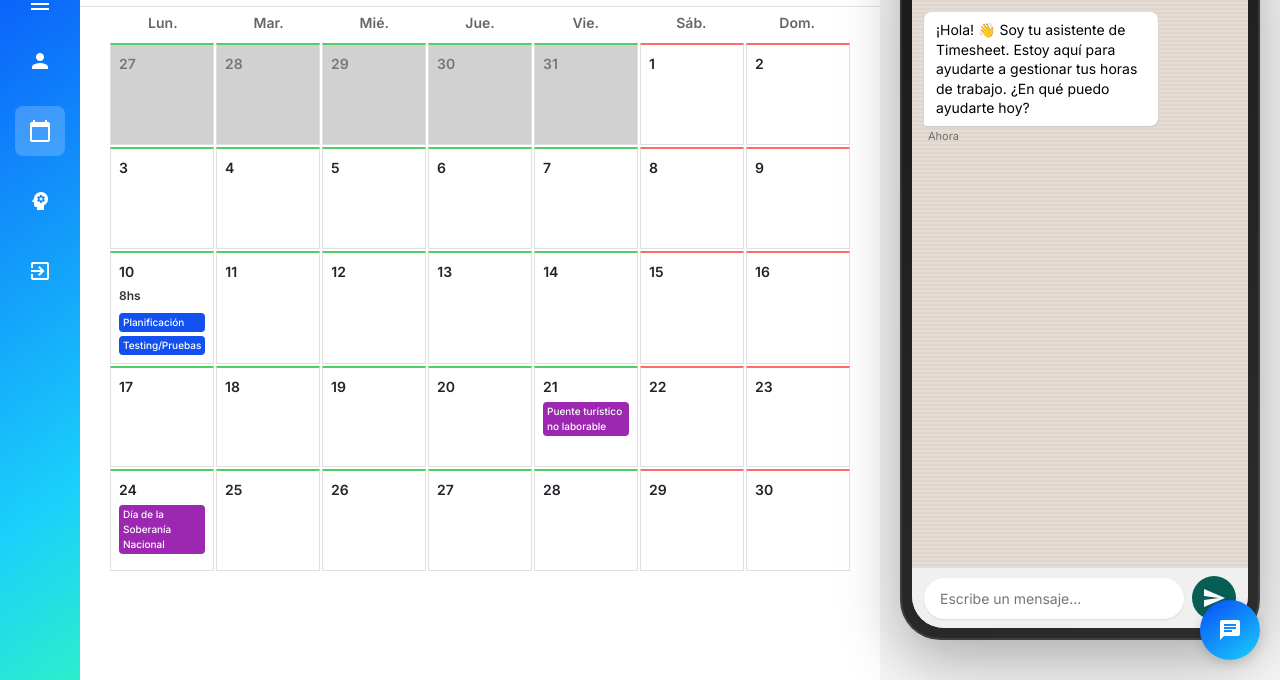
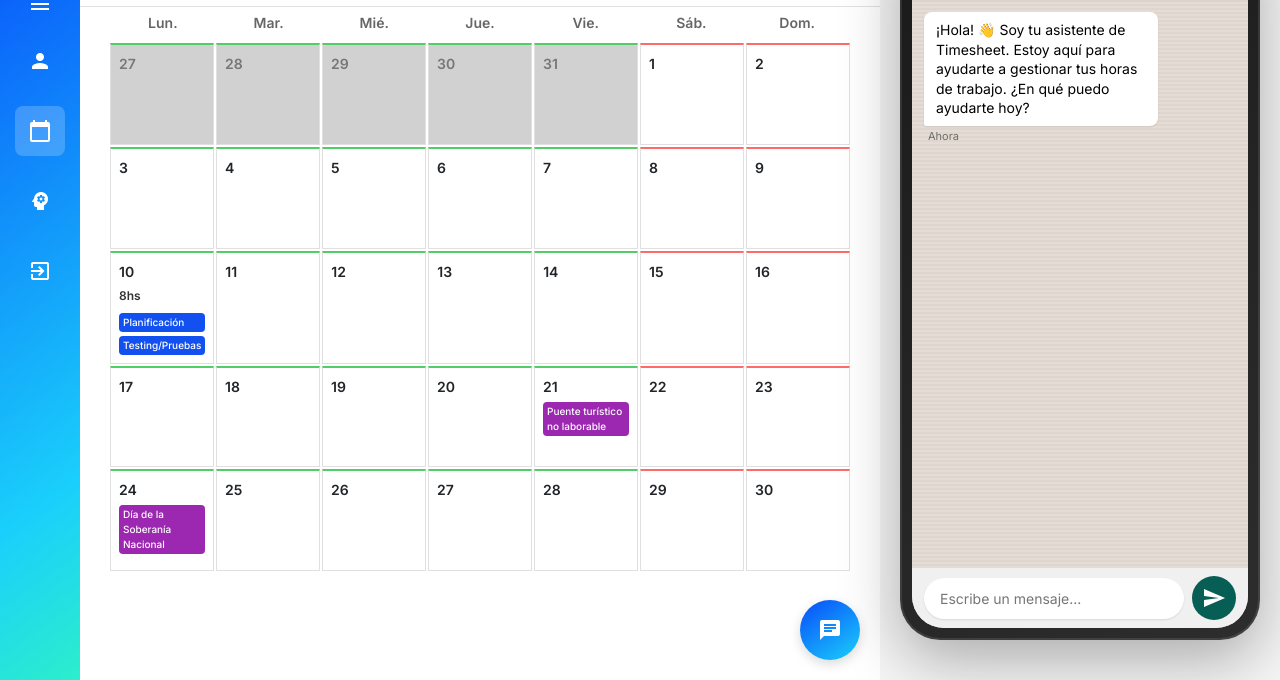
Before and after one commit to pabloceccarelli-itp/prototipo-timesheet-celu, a plain HTML site: page index.html in a window 1280 px wide. Shown: the part 120-800 px from the top of the page. Drawn offline with nearby package versions, Linux system fonts and the light colour scheme.

Commit message:
posicionar chatbot container

```diff
--- a/style.css
+++ b/style.css
@@ -348,7 +348,7 @@ body {
 .chatbot-container {
     position: fixed;
     bottom: 20px;
-    right: 20px;
+    right: 420px;
     z-index: 1000;
 }
 
```
